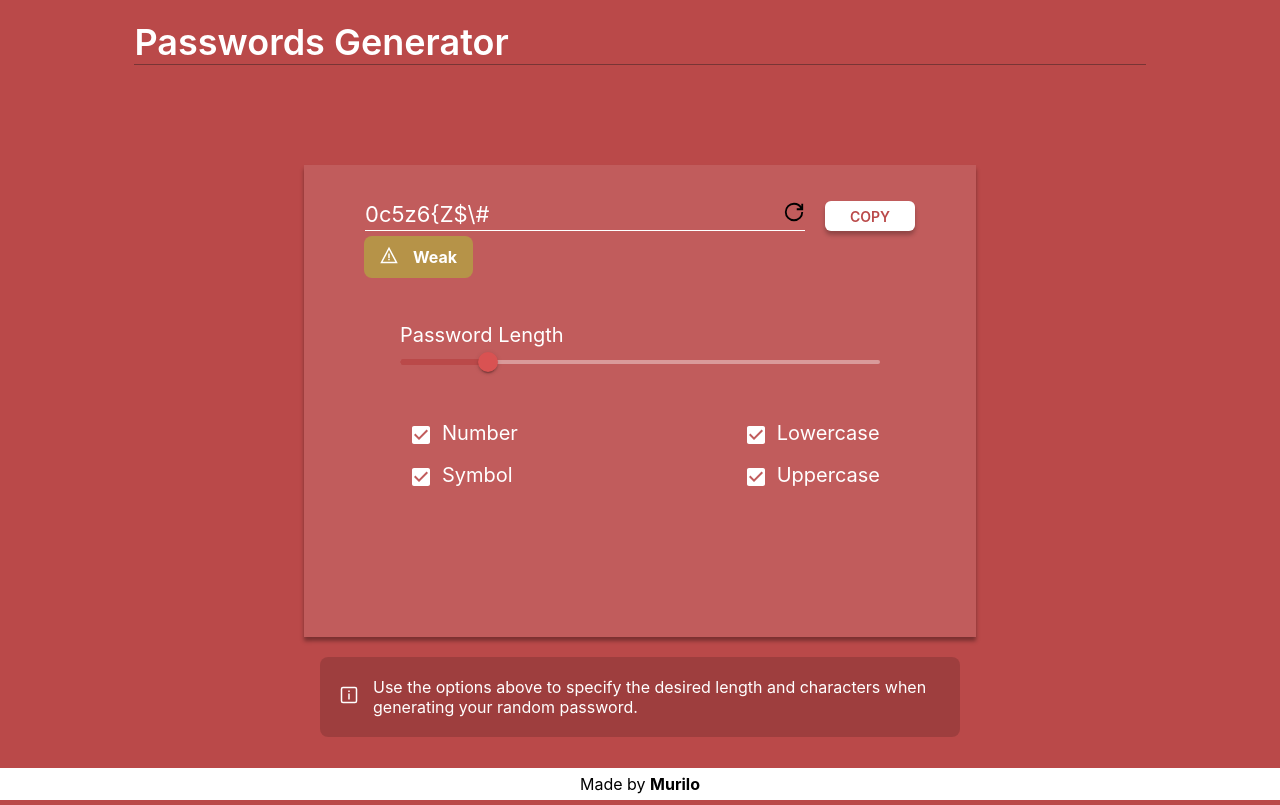
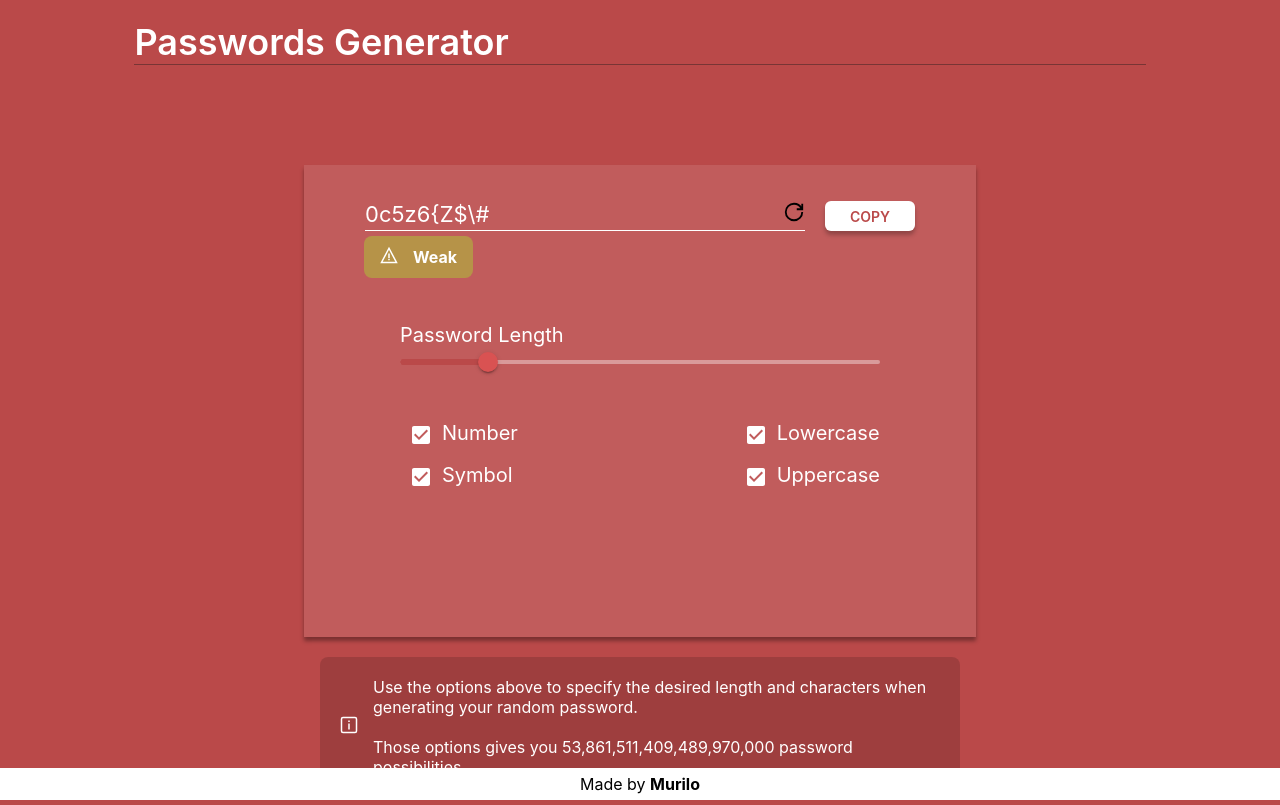
Before and after one commit to Murilo-Luciano/password-generator, a Next.js app: page / in a window 1280 px wide. Built offline with nearby package versions, Linux system fonts and the light colour scheme.

Commit message:
passwordPossibilities

```diff
--- a/pages/index.tsx
+++ b/pages/index.tsx
@@ -16,9 +16,9 @@ export default function Home() {
   const [hasLowercase, setHasLowercase] = useState(true);
   const [hasUppercase, setHasUppercase] = useState(true);
   const [refresh, setRefresh] = useState(false);
-  const [password, setPassword] = useState();
+  const [password, setPassword] = useState("");
   const [passwordPossibilities, setPasswordPossibilities] = useState();
-  const [passwordStrength, setPasswordStrength] = useState();
+  const [passwordStrength, setPasswordStrength] = useState("");
 
   const getPassword = async () => {
     const res = await (
@@ -190,6 +190,13 @@ export default function Home() {
         </div>
         Use the options above to specify the desired length and characters when
         generating your random password.
+        <br />
+        <br />
+        Those options gives you{" "}
+        {(passwordPossibilities as any as number)?.toString().includes("e+")
+          ? passwordPossibilities
+          : (passwordPossibilities as any as number)?.toLocaleString()}{" "}
+        password possibilities.
       </div>
       <div className="footer">
         Made by&nbsp;
```
